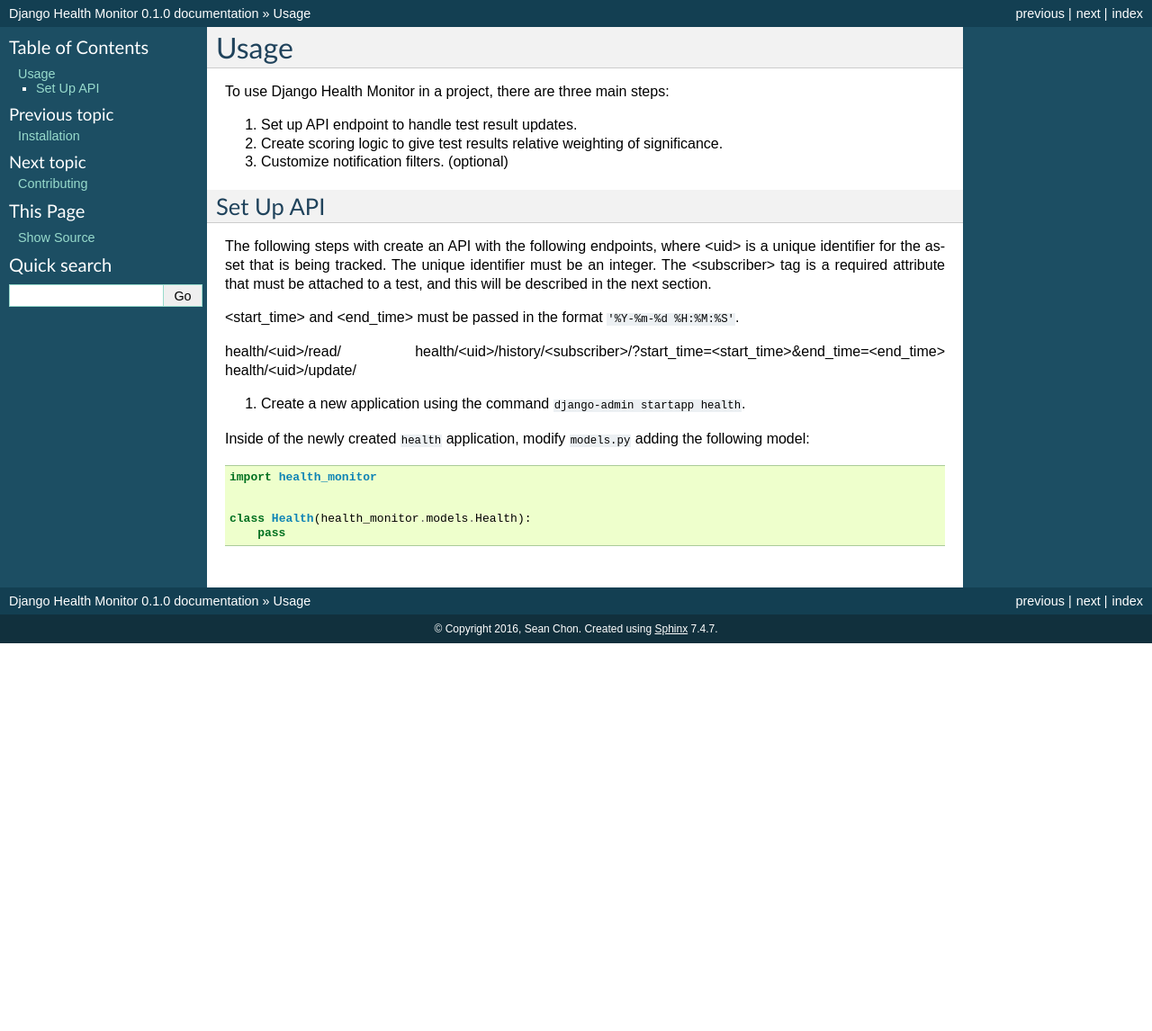
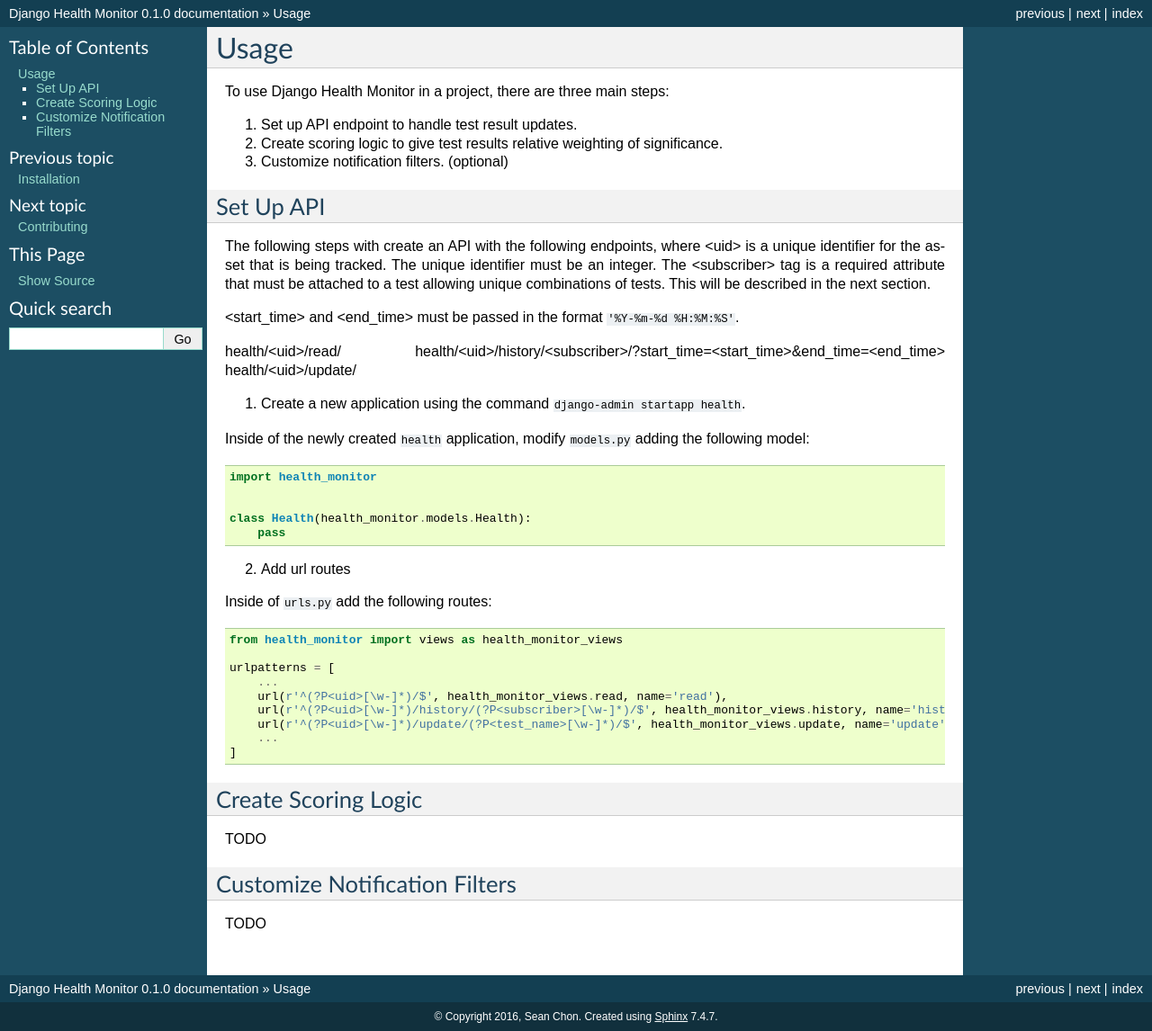
Before and after one commit to gracenote/django-health-monitor, a Sphinx documentation site: the page built from docs/usage.rst, in a window 1280 px wide. Shown: the whole page at 90% size. Built offline with Sphinx 7.4.7, drawn with Linux system fonts in a browser that asks for light colours; before the commit the page ends 900 px from its top, so only the background shows below that.

Commit message:
Add some preliminary documentation.

```diff
--- a/docs/usage.rst
+++ b/docs/usage.rst
@@ -15,7 +15,7 @@
 The following steps with create an API with the following endpoints, where <uid>
 is a unique identifier for the asset that is being tracked. The unique identifier
 must be an integer. The <subscriber> tag is a required attribute that must be attached
-to a test, and this will be described in the next section.
+to a test allowing unique combinations of tests. This will be described in the next section.
 
 <start_time> and <end_time> must be passed in the format ``'%Y-%m-%d %H:%M:%S'``.
 
@@ -34,3 +34,29 @@
 
     class Health(health_monitor.models.Health):
         pass
+
+2. Add url routes
+
+Inside of ``urls.py`` add the following routes::
+
+    from health_monitor import views as health_monitor_views
+
+    urlpatterns = [
+        ...
+        url(r'^(?P<uid>[\w-]*)/$', health_monitor_views.read, name='read'),
+        url(r'^(?P<uid>[\w-]*)/history/(?P<subscriber>[\w-]*)/$', health_monitor_views.history, name='history'),
+        url(r'^(?P<uid>[\w-]*)/update/(?P<test_name>[\w-]*)/$', health_monitor_views.update, name='update'),
+        ...
+    ]
+
+
+Create Scoring Logic
+--------------------
+
+TODO
+
+
+Customize Notification Filters
+------------------------------
+
+TODO
```
